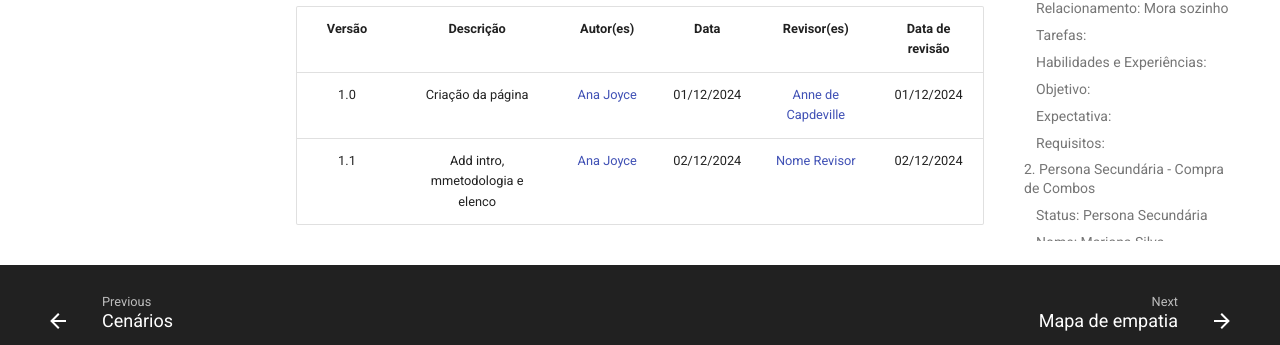
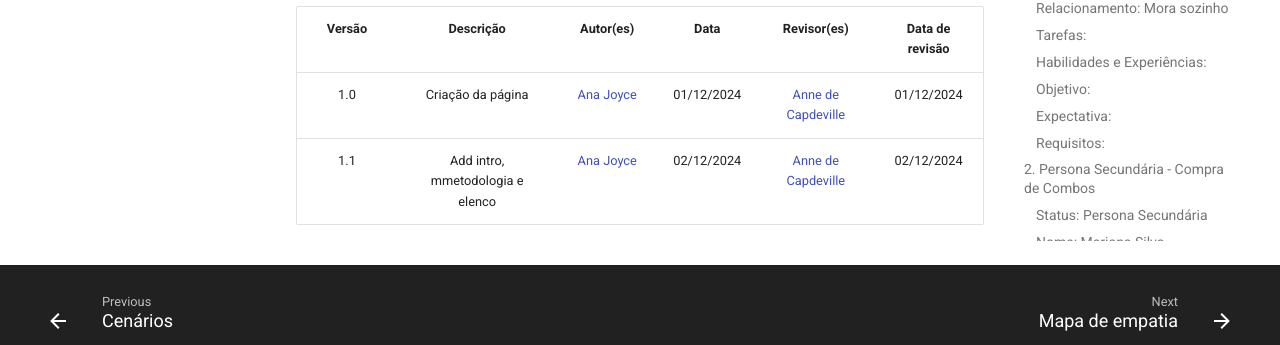
Before and after one commit to Interacao-Humano-Computador/2024.2-Grupo04, an MkDocs documentation site: the page built from docs/Analise-de-requisitos/personas.md, in a window 1280 px wide and 900 px high, scrolled down 7775 px. Shown: the part 499-844 px from the top of the window. Built offline with MkDocs 1.6.1 and Material for MkDocs 9.7.7, drawn with Linux system fonts in a browser that asks for light colours; comment, search, counter and statistics services are not loaded.

Commit message:
Update personas.md
tudo certo

```diff
--- a/docs/Analise-de-requisitos/personas.md
+++ b/docs/Analise-de-requisitos/personas.md
@@ -225,4 +225,4 @@ Uma navegação intuitiva, com opções de personalização e entrega simples.
 | Versão |     Descrição      |                     Autor(es)                     |    Data    |                     Revisor(es)                     | Data de revisão |
 | :----: | :----------------: | :-----------------------------------------------: | :--------: | :-------------------------------------------------: | :-------------: |
 |  1.0   | Criação da página | [Ana Joyce](https://github.com/anajoyceamorim) | 01/12/2024 | [Anne de Capdeville](https://github.com/nanecapde) |   01/12/2024   |
-|  1.1   | Add intro, mmetodologia e elenco | [Ana Joyce](https://github.com/anajoyceamorim) | 02/12/2024 | [Nome Revisor](https://github.com/) |   02/12/2024   |
+|  1.1   | Add intro, mmetodologia e elenco | [Ana Joyce](https://github.com/anajoyceamorim) | 02/12/2024 | [Anne de Capdeville](https://github.com/nanecapde) |   02/12/2024   |
```
